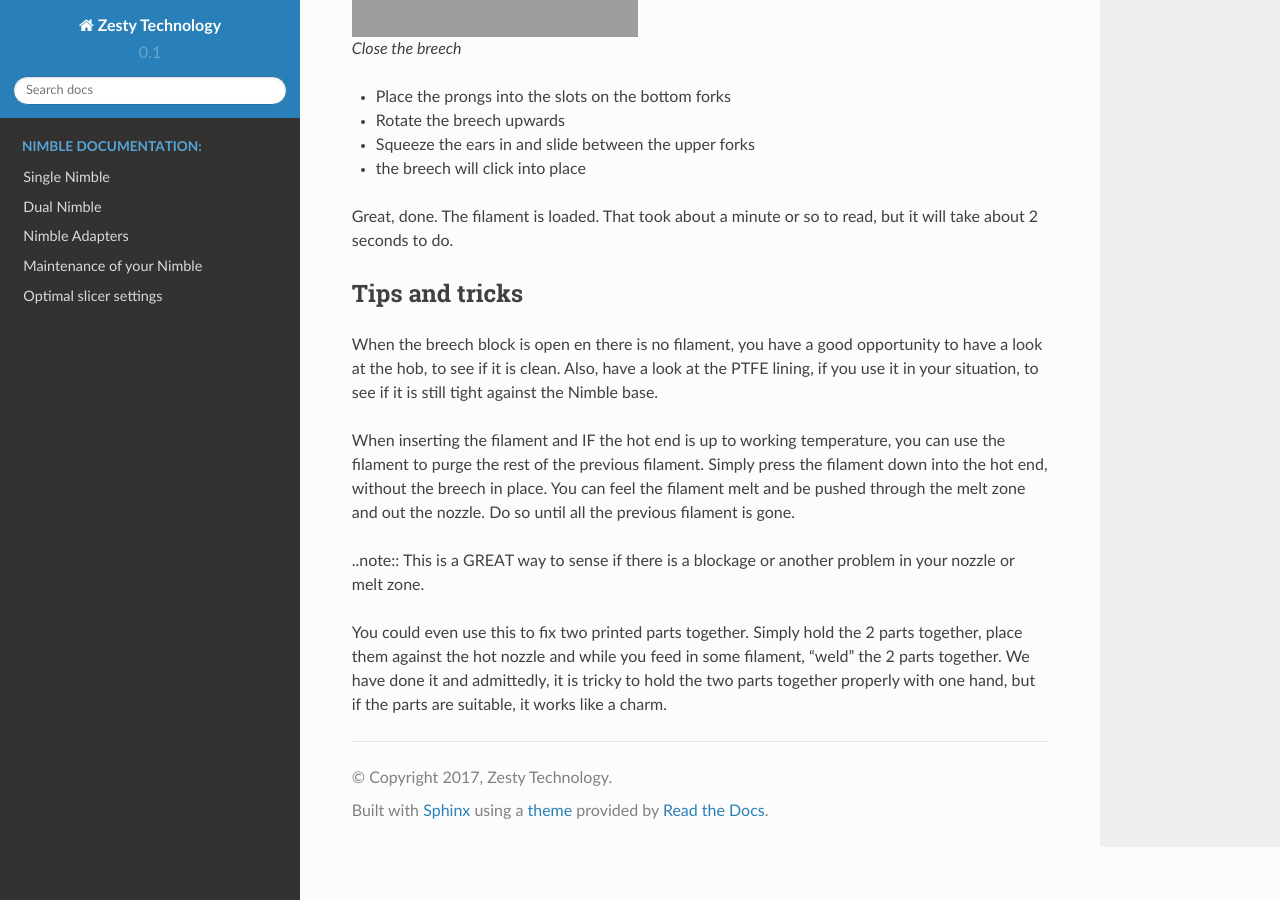
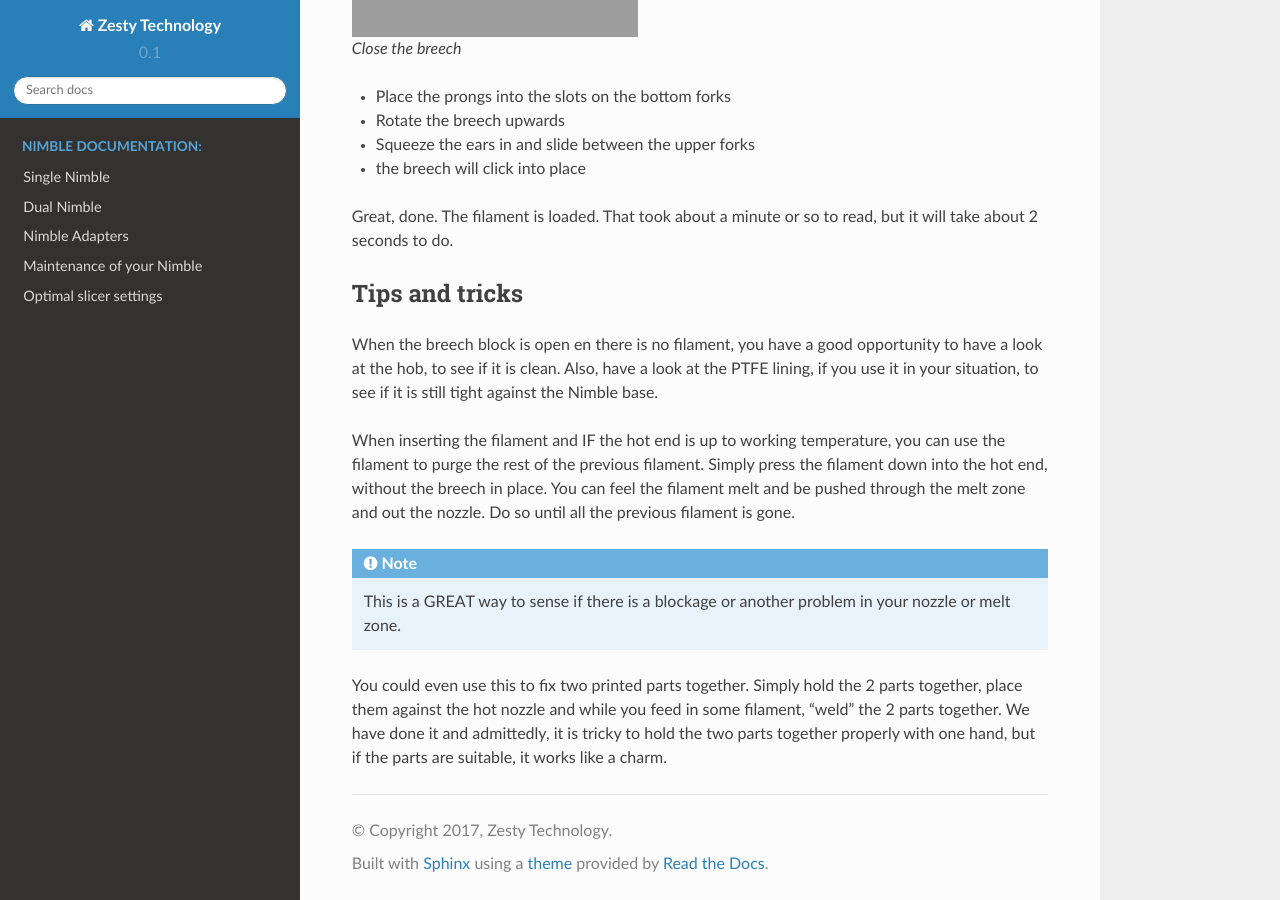
Before and after one commit to ZestyTechnology/zesty-docs, a Sphinx documentation site: the page built from docs/nimble_single/using.rst, in a window 1280 px wide and 900 px high, scrolled down 2627 px. Built offline with Sphinx 7.4.7 and the Read the Docs theme 2.0.0, drawn with Linux system fonts in a browser that asks for light colours; part of the change alters nothing that is shown; grey boxes are pictures that could not be loaded.

```diff
--- a/docs/nimble_single/using.rst
+++ b/docs/nimble_single/using.rst
@@ -77,6 +77,6 @@ When the breech block is open en there is no filament, you have a good opportuni
 When inserting the filament and IF the hot end is up to working temperature, you can use the filament to purge the rest of the previous filament.
 Simply press the filament down into the hot end, without the breech in place. You can feel the filament melt and be pushed through the melt zone and out the nozzle. Do so until all the previous filament is gone.
 
-..note:: This is a GREAT way to sense if there is a blockage or another problem in your nozzle or melt zone.
+.. Note:: This is a GREAT way to sense if there is a blockage or another problem in your nozzle or melt zone.
 
 You could even use this to fix two printed parts together. Simply hold the 2 parts together, place them against the hot nozzle and while you feed in some filament, "weld" the 2 parts together. We have done it and admittedly, it is tricky to hold the two parts together properly with one hand, but if the parts are suitable, it works like a charm.
```
